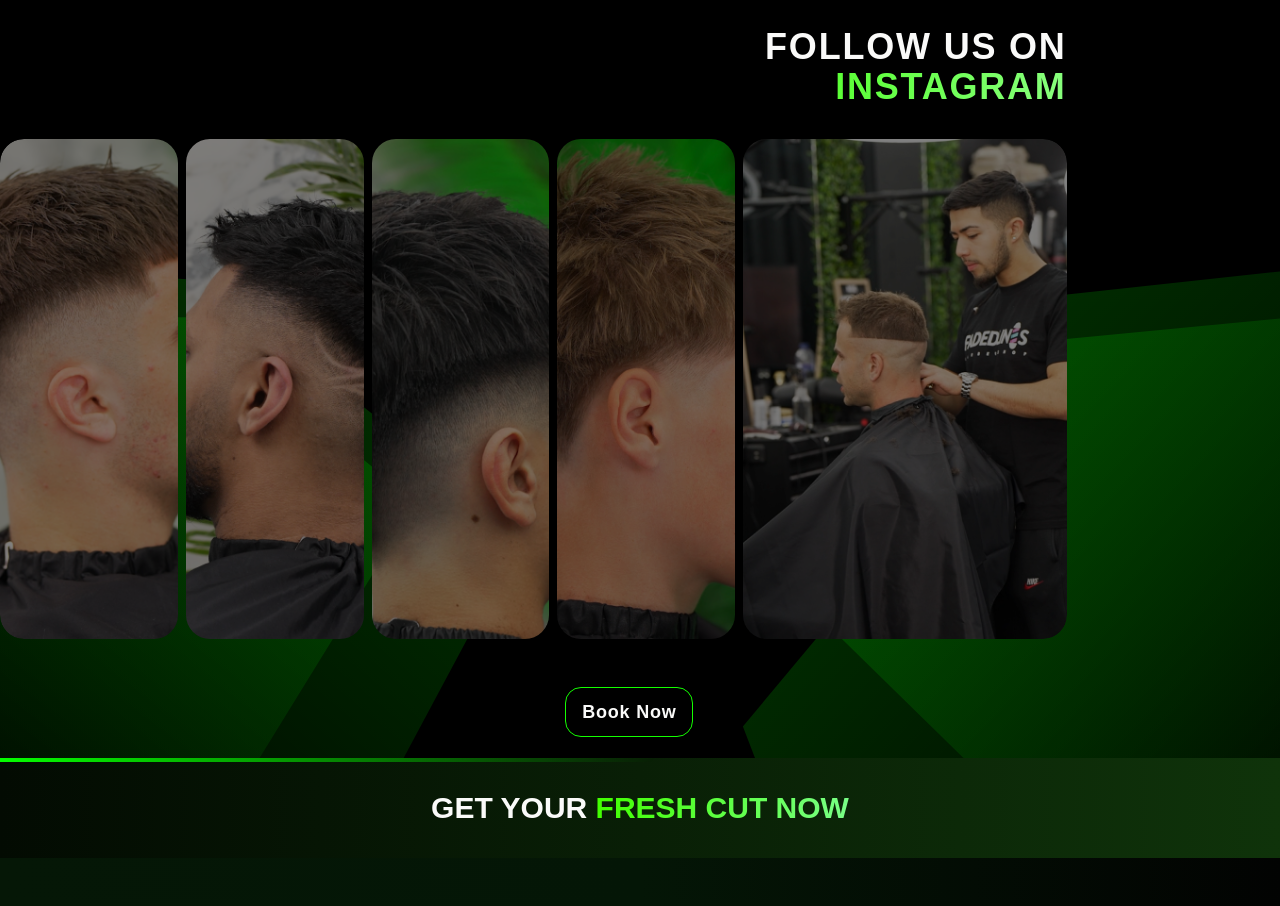
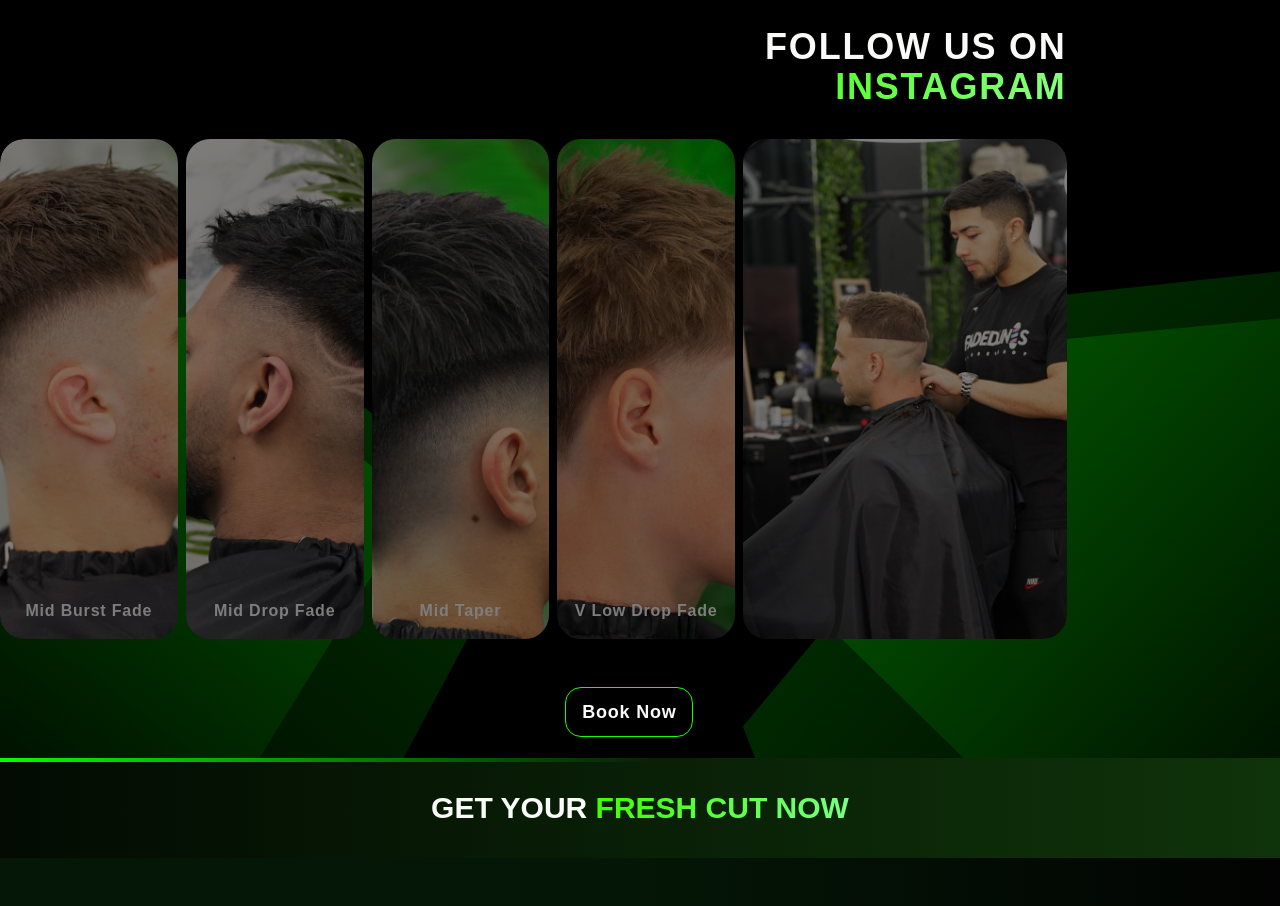
Before and after one commit to muhzulzidan/milkiyano-barber, a React (Vite) app: page /about-us in a window 1280 px wide. Shown: the part 2240-3146 px from the top of the page. Built offline with nearby package versions, Linux system fonts and the light colour scheme.

Commit message:
feat : add text on follow us

```diff
--- a/src/components/InstagramSection.tsx
+++ b/src/components/InstagramSection.tsx
@@ -13,27 +13,32 @@ const InstagramSection: React.FC<InstagramSectionProps> = ({ instagram_images_de
                 <h3 className="text-4xl tracking-wider font-extrabold md:text-end md:flex md:self-end flex-col mb-8">
                     FOLLOW US ON <br /> <span className="text-transparent bg-gradient-to-r from-[#4DFF20]  to-[#88FF7D] bg-clip-text">INSTAGRAM</span>
                 </h3>
-                <div className="hidden md:flex md:flex-row gap-2 h-full w-full overflow-hidden  rounded-3xl">
+                <div className="hidden md:flex md:flex-row gap-2 h-full w-full overflow-hidden rounded-3xl ">
                     {instagram_images_desktop.map((image, index) => (
+                        <div className={`h-[30em] md:h-[500px] ${index === instagram_images_desktop.length - 1 ? 'w-[500px] ' : 'w-2/12'} aspect-[4/10] object-cover transition-all duration-500 brightness-50 scale-100 hover:brightness-100 hover:w-[500px] rounded-3xl relative`}>
                             <img
                                 key={index}
                                 width={500}
                                 height={500}
-                            className={`h-[30em] md:h-[500px] ${index === instagram_images_desktop.length - 1 ? 'w-[500px] ' : 'w-2/12'} aspect-[4/10] object-cover transition-all duration-500 brightness-50 scale-100 hover:brightness-100 hover:w-[500px] rounded-3xl`}
+                                className='h-full w-full object-cover rounded-3xl'
                                 src={image.image}
                                 alt={`Instagram photo ${index + 1}`}
                             />
+                            <p className='absolute bottom-4 text-center w-full font-bold  left-1/2 transform -translate-x-1/2 '>
+                                {image.name}
+                            </p>
+                        </div>
                     ))}
                 </div>
                 <div className="flex flex-col md:hidden gap-4 h-1/3 w-full z-20 bg-black">
-                    {instagram_images_mobile.map((image, index) => (
+                    {instagram_images_desktop.map((image, index) => (
                         <img key={index} width={500} height={500}
                             className={`h-[10em]  ${index === instagram_images_mobile.length - 1 ? 'h-[300px]' : 'h-2/12'} aspect-[4/10] object-cover transition-all duration-500 brightness-50 scale-100 hover:brightness-100 hover:h-[300px] rounded-2xl`}
-                            src={image} alt={`Instagram photo ${index + 1}`} />
+                            src={image.image} alt={`Instagram photo ${index + 1}`} />
                     ))}
                 </div>
                 <div className="flex flex-col md:flex-row  self-center gap-4 py-12 md:pl-[15vw] ">
-                    <Button variant={"ghost"} className="rounded-2xl w-full md:w-32 font-extrabold border-[#14FF00] border text-lg py-6 px-2 hover:bg-[#14FF00] shadow-md hover:shadow-[#14FF00] hover:scale-110 transition-transform duration-500 ease-in-out backdrop-blur-lg hover:text-black" style={{ backdropFilter: 'blur(16px) contrast(100%) uppercase', WebkitBackdropFilter: 'blur(16px) contrast(100%)' }}>
+                    <Button variant={"ghost"} className="rounded-xl md:rounded-2xl w-full md:w-32 font-extrabold border-[#14FF00] border text-lg py-4 px-12 md:py-6 md:px-2 hover:bg-[#14FF00] shadow-md hover:shadow-[#14FF00] hover:scale-110 transition-transform duration-500 ease-in-out backdrop-blur-lg hover:text-black" style={{ backdropFilter: 'blur(16px) contrast(100%) uppercase', WebkitBackdropFilter: 'blur(16px) contrast(100%)' }}>
                         Book Now
                     </Button>
                 </div>
--- a/src/components/web/footer.tsx
+++ b/src/components/web/footer.tsx
@@ -17,9 +17,7 @@ import Tiktok from "@/assets/web/svg/Tiktok.svg"
 
 const Footer: React.FC = () => {
     return (
-        <footer className=" bg-gradient-to-r from-[#051706] via-[#041606] to-[#020302]  text-stone-50 relative z-10 "
-
-        >
+        <footer className=" bg-gradient-to-r from-[#051706] via-[#041606] to-[#020302]  text-stone-50 relative z-10 ">
             <div id='GradientBorder' className='flex justify-center items-center py-8 bg-gradient-to-r from-[#030B02] to-[#0F330A] px-4 md:px-0 text-center '>
                 <h3 className='text-xl md:text-3xl font-extrabold w-full'>GET YOUR <span className='text-transparent bg-gradient-to-r from-[#42FF00]  to-[#79FF86] bg-clip-text'>FRESH CUT NOW</span></h3>
             </div>
--- a/src/pages/Home.tsx
+++ b/src/pages/Home.tsx
@@ -46,12 +46,11 @@ export default function Home() {
   const scaleY = useTransform(scrollYProgress, [0, 1], [1, 0]);
 
   const instagram_images_desktop = [
-
     { image: instagramPhotos1, name: 'Mid Burst Fade' },
     { image: instagramPhotos2, name: 'Mid Drop Fade' },
     { image: instagramPhotos3, name: 'Mid Taper' },
     { image: instagramPhotos4, name: 'V Low Drop Fade' },
-    { image: instagramPhotos5, name: 'Cut 1' },
+    { image: instagramPhotos5, name: '' },
   ];
 
   const instagram_images_mobile = [
--- a/src/pages/aboutUs.tsx
+++ b/src/pages/aboutUs.tsx
@@ -46,7 +46,7 @@ const instagram_images_desktop = [
     { image: instagramPhotos2, name: 'Mid Drop Fade' },
     { image: instagramPhotos3, name: 'Mid Taper' },
     { image: instagramPhotos4, name: 'V Low Drop Fade' },
-    { image: instagramPhotos5, name: 'Cut 1' },
+    { image: instagramPhotos5, name: '' },
 ];
 
 const instagram_images_mobile = [
```
Lines whose indentation alone changed are shown as unchanged.
